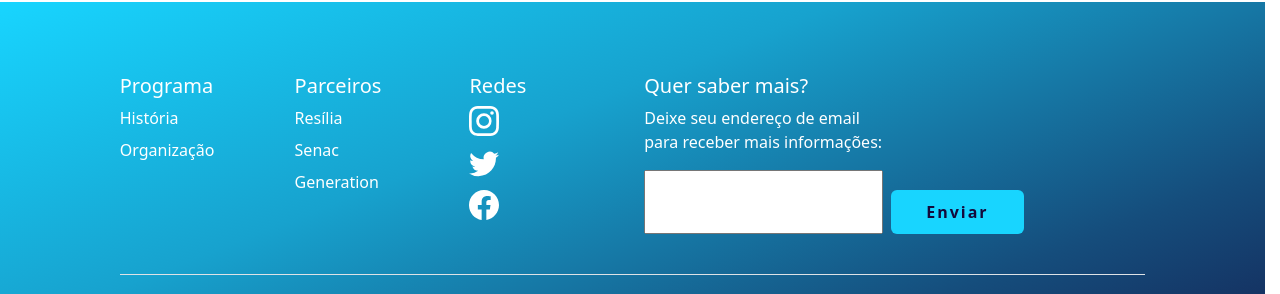
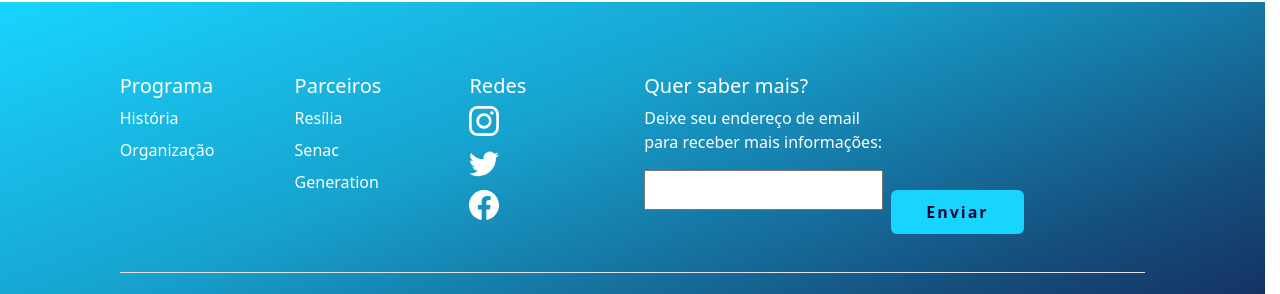
Before and after one commit to DevairUva/Final, a React (Vite) app: page / in a window 1280 px wide. Shown: the part 2995-3289 px from the top of the page. Built offline with nearby package versions, Linux system fonts and the light colour scheme.

Commit message:
atualização

```diff
--- a/src/components/Footer.jsx
+++ b/src/components/Footer.jsx
@@ -39,14 +39,14 @@ function Footer() {
               </ul>
             </div>
 
-            <div className="col-6 col-md-3 mb-3">
+            <div className="col-6 col-sm-3 mb-1">
               <form>
                 <h5>Quer saber mais?</h5>
                 <p>Deixe seu endereço de email para receber mais informações:</p>
                 <div className="d-flex flex-column flex-sm-row w-100 gap-2">
                   <label for="newsletter1" className="visually-hidden">Email address</label>
-                  <input type="email" id="newsletter1" />
-                  <button className="btn btn-primary" type="button">Enviar</button>
+                  <input type="email" id="newsletter1"  />
+                  <button className="btn btn-primary" id="button-ca" type="button">Enviar</button>
                 </div>
               </form>
             </div>
--- a/src/styles/footer.css
+++ b/src/styles/footer.css
@@ -75,6 +75,17 @@
  padding-bottom: -100;
 }
 
-.bi-bi-facebook{
+#newsletter1{
+  height: 40px;
+}
+
+.button-ca{
+  background-color:#18D5FF;
+  font-weight: bolder;
+  border: 0;
+  /* padding: 10px 35px; */
+  margin-top: 20px;
+  letter-spacing: 2px;
+  color: #14093B;
 
 }
```
